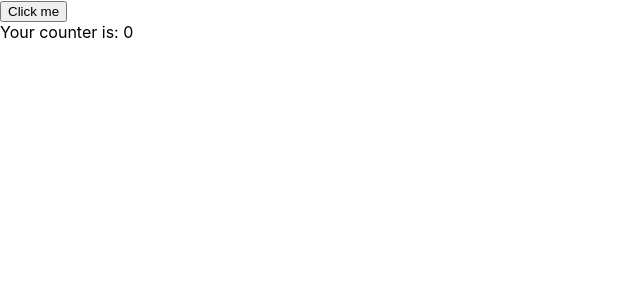
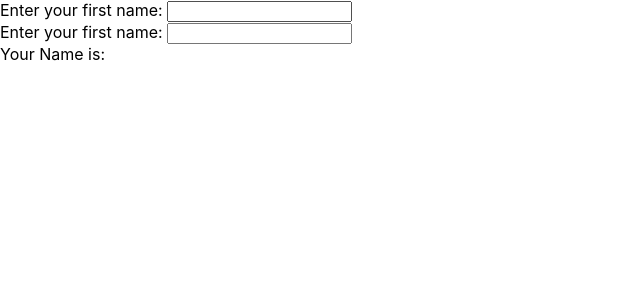
Before and after one commit to Ayush17112002/lec2, a React (Create React App) app in the folder React/first-react-app/: page / in a window 1280 px wide. Shown: the top 300 px of the page, without its empty margins (0-640 px from the left). Built offline with nearby package versions, Linux system fonts and the light colour scheme.

Commit message:
Lec 7 completed

```diff
--- a/React/first-react-app/src/App.js
+++ b/React/first-react-app/src/App.js
@@ -1,48 +1,32 @@
 /**
- * JSX -> JS syntax extension
- * HTML + JS
- * Babel Transpiler uses plugins to achieve this
- * background-color X
- * backgroundColor
+ * Hooks
+ *  Rules
+ *    Define the hook at the top level of your Functional component
+ *    Functional components / Custom hooks
+ *  Custom Hooks
+ *   used to store the state as well as it contains the logic of updating your state
+ *   name of hook must start with `use`
  */
 import React, { useState } from "react";
-import Header from "./Header";
-import Footer from "./Footer";
-import Content from "./Content";
-import Child from "./Child";
-import List from "./List";
-import Card from "./Card";
-import Input from "./Input";
-
+import useFormInput from "./useFormInput";
 function App() {
-  const [counter, setCounter] = useState(0);
-  // function setNameHandler(event) {
-  //   // name = event.target.value;
-  //   setName(event.target.value); //setName(newValue)
-  //   console.log(name);
-  // }
-  function clickHandler(event) {
-    // setCounter(counter + 1); //1
-    // setCounter(counter + 1); //1
-    /**counter+2 */
-
-    //UPDATER FUNCTION
-    setCounter((prevCounter) => {
-      //you must return a new value for the state counter
-      return prevCounter + 1;
-    });
-    setCounter((prevCounter) => {
-      //you must return a new value for the state counter
-      return prevCounter + 1;
-    });
-    //2
-  }
+  const { inputValue: firstName, setInputHandler: setFirstName } =
+    useFormInput();
+  const { inputValue: lastName, setInputHandler: setLastName } = useFormInput();
   return (
     <>
-      {/* <Input setName={setNameHandler} /> *<Input></Input> */}
-      <button onClick={clickHandler}>Click me</button>
-      <div>Your counter is: {counter}</div>
+      <label htmlFor="firstName">Enter your first name: </label>
+      <input id="firstName" type="text" onChange={setFirstName} />
+      <br />
+      <label htmlFor="lastName">Enter your first name: </label>
+      <input id="lastName" type="text" onChange={setLastName} />
+      <br />
+      <div>
+        Your Name is: {firstName}
+        {lastName}
+      </div>
     </>
   );
 }
+
 export default App;
--- /dev/null
+++ b/React/first-react-app/src/useFormInput.js
@@ -0,0 +1,25 @@
+/**
+ * custom hook - useFormInput
+ * value of your input element
+ * handler(regular js function) that is responsible to update the value of the state
+ */
+
+import { useState } from "react";
+
+export default function useFormInput() {
+  const [inputValue, setInputValue] = useState("");
+  function setInputHandler(event) {
+    setInputValue(event.target.value);
+  }
+
+  return { inputValue, setInputHandler };
+}
+
+/**
+ * {
+ *  inputValue: inputValue
+ *  setInputHandler: function setInputHandler(event) {
+    setInputValue(event.target.value);
+  }
+ * }
+ */
```
